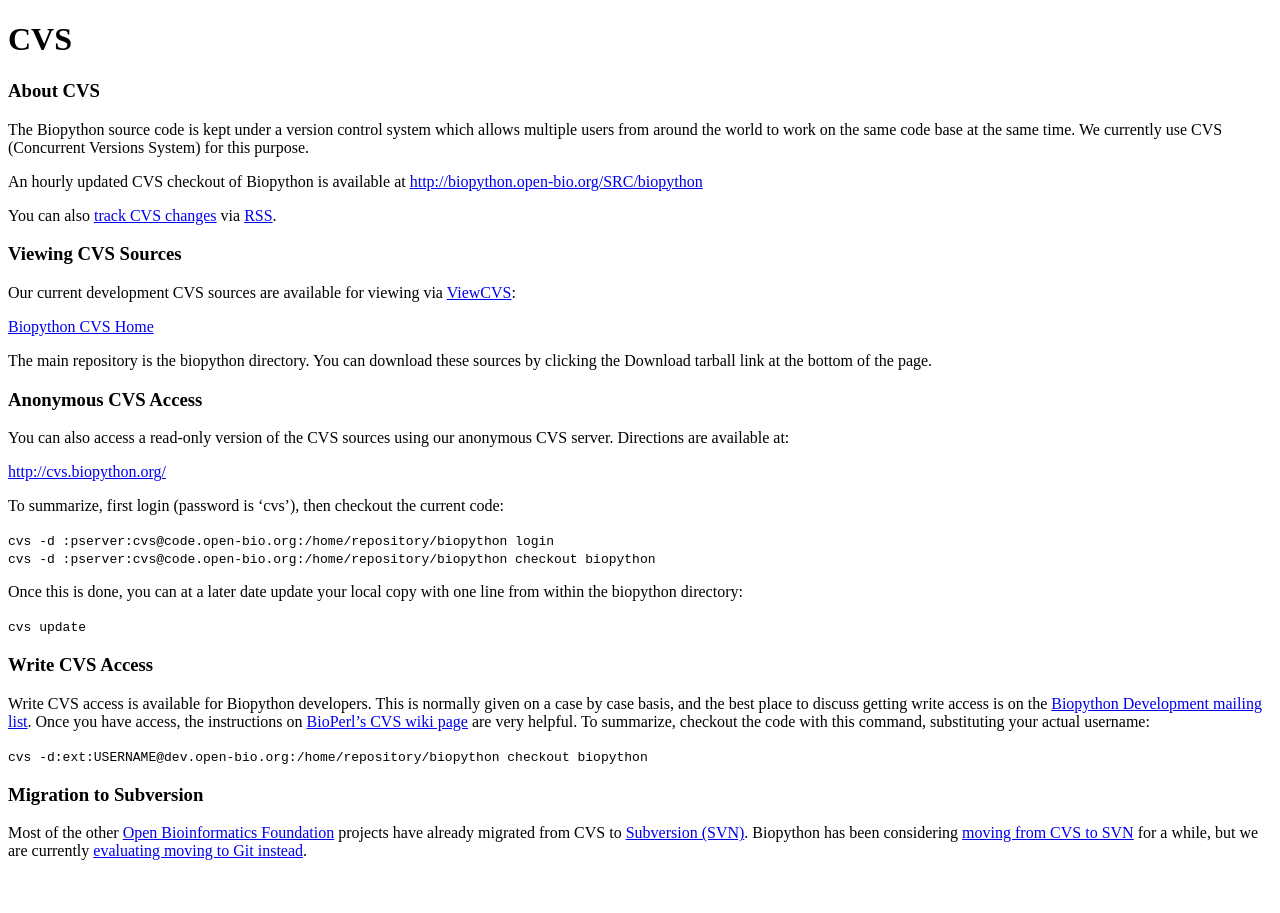
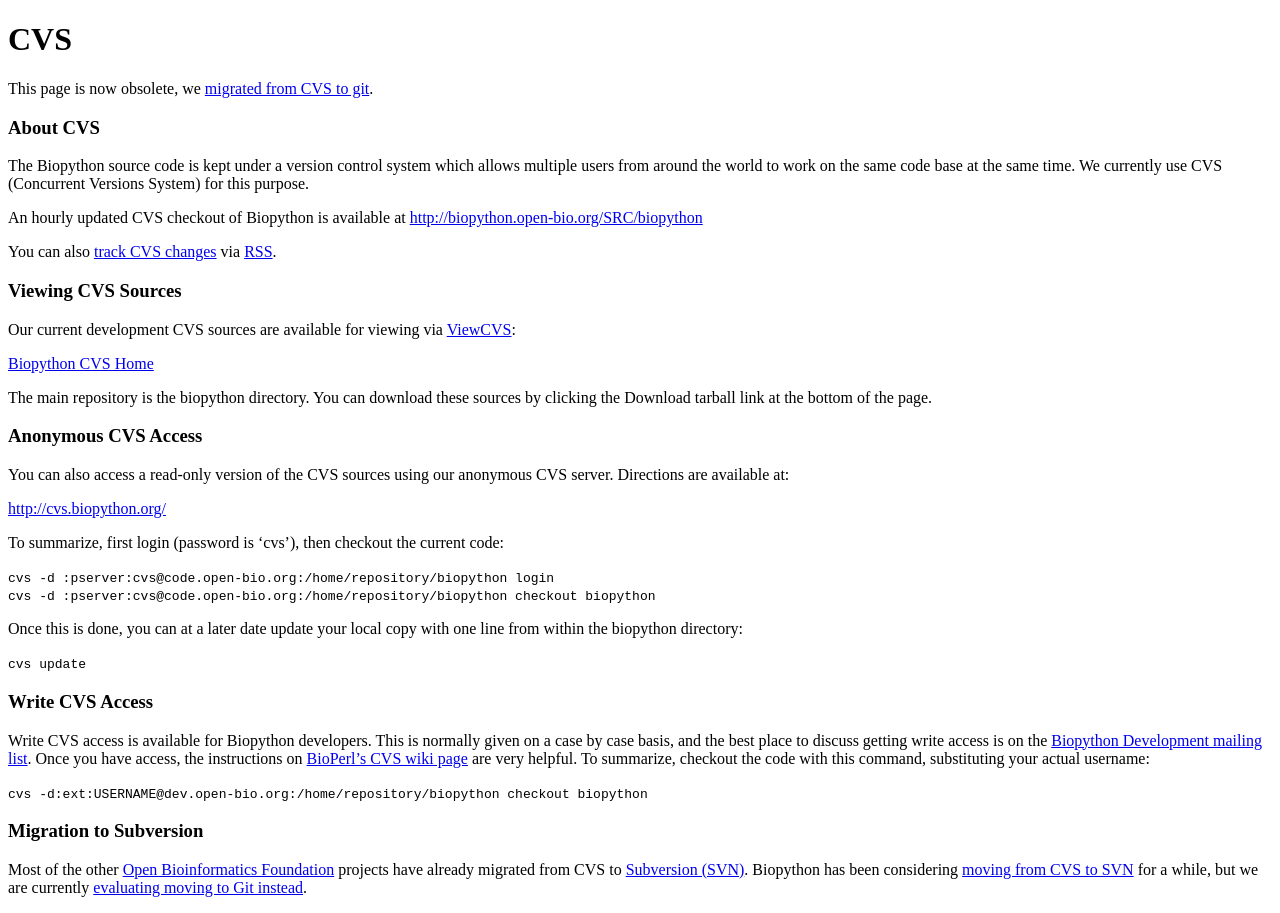
Before and after one commit to biopython/biopython.github.io, a Jekyll site: the page built from wiki/CVS.md, in a window 1280 px wide. Built offline with Jekyll 4.4.1, drawn with Linux system fonts in a browser that asks for light colours.

Commit message:
CVS to git has happened!

```diff
--- a/wiki/CVS.md
+++ b/wiki/CVS.md
@@ -3,6 +3,9 @@ title: CVS
 permalink: wiki/CVS
 layout: wiki
 ---
+
+This page is now obsolete, we [migrated from CVS to
+git](GitMigration "wikilink").
 
 ### About CVS
 
```
Also changed, not shown: 1 other file.
